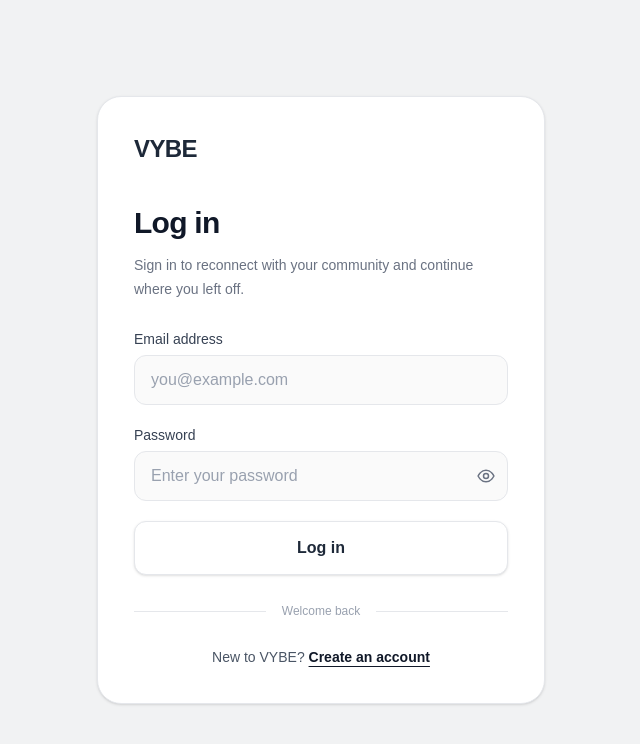
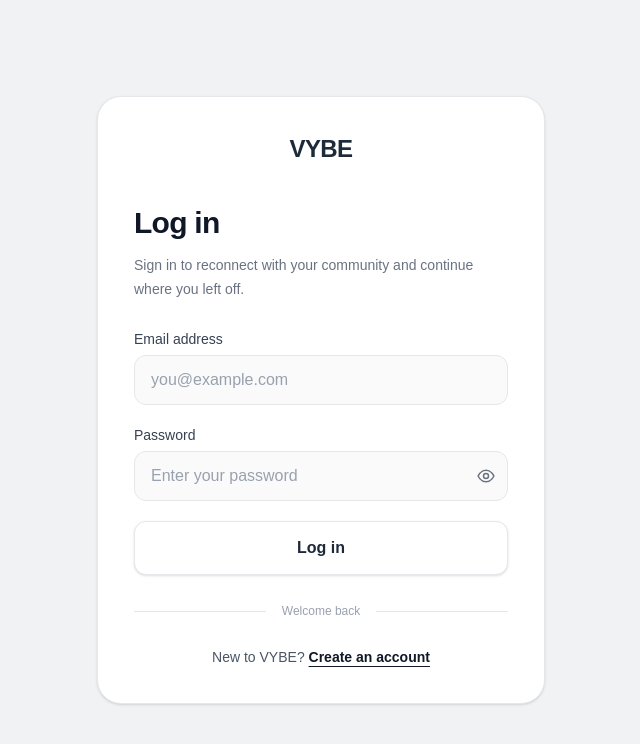
Before and after one commit to Wilsonosara/NEWVYBE, a Next.js app: page /login in a window 1280 px wide. Shown: the top 744 px of the page, without its empty margins (319-959 px from the left). Built offline with nearby package versions, Linux system fonts and the light colour scheme.

Commit message:
Center login page wordmark

```diff
--- a/src/app/login/page.tsx
+++ b/src/app/login/page.tsx
@@ -52,7 +52,7 @@
   return (
     <main className="flex min-h-screen items-center justify-center bg-[#f1f2f3] px-4 py-10 text-gray-800">
       <div className="w-full max-w-md rounded-3xl border border-gray-200 bg-white p-6 shadow-sm sm:p-9">
-        <div className="flex items-center justify-between gap-3">
+        <div className="flex items-center justify-center">
           <Link href="/" className="inline-flex items-center gap-2">
             <span className="text-2xl font-bold tracking-tight text-gray-800">
               VYBE
```
